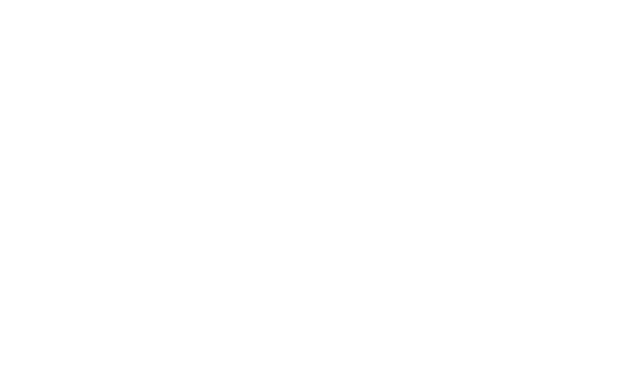
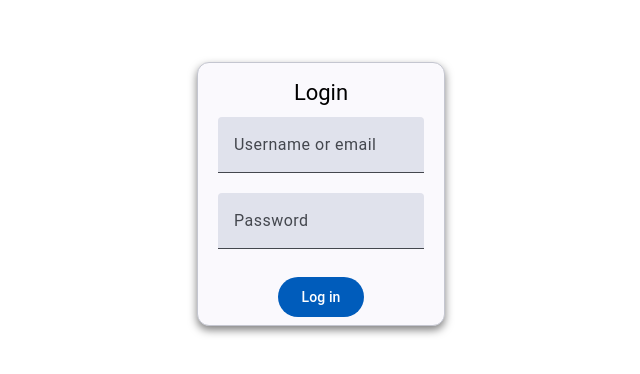
Before and after one commit to matipongpa/parts-tracker-ui, an Angular app: page /log-in in a window 1280 px wide. Before the commit this address led to /. Shown: the part 226-600 px from the top of the page, without its empty margins (319-959 px from the left). Built offline with nearby package versions, Linux system fonts and the light colour scheme.

Commit message:
add lint and login page

```diff
--- a/angular.json
+++ b/angular.json
@@ -91,8 +91,22 @@
               "src/styles.scss"
             ]
           }
+        },
+        "lint": {
+          "builder": "@angular-eslint/builder:lint",
+          "options": {
+            "lintFilePatterns": [
+              "src/**/*.ts",
+              "src/**/*.html"
+            ]
+          }
         }
       }
     }
+  },
+  "cli": {
+    "schematicCollections": [
+      "angular-eslint"
+    ]
   }
 }
--- a/src/app/app.routes.ts
+++ b/src/app/app.routes.ts
@@ -1,7 +1,9 @@
 import { Routes } from '@angular/router';
-import { Partlistcomponent } from './partlistcomponent/partlistcomponent';
+import { Partlistcomponent } from './component/partlistcomponent/partlistcomponent';
+import { Logincomponent } from './component/logincomponent/logincomponent';
 
 export const routes: Routes = [
-  { path: '', redirectTo: 'parts', pathMatch: 'full' },
+  { path: '', redirectTo: 'log-in', pathMatch: 'full' },
   { path: 'parts', component: Partlistcomponent },
+  { path: 'log-in', component: Logincomponent },
 ];
--- /dev/null
+++ b/src/app/component/logincomponent/logincomponent.html
@@ -0,0 +1,31 @@
+<div class="table-area">
+  <!-- <div class="ml-2 filter-item">
+
+
+    <button class="search-button" matButton="elevated">Log in</button>
+  </div> -->
+  <mat-card class="card-body" appearance="outlined">
+    <mat-card-header class="card-title">
+      <mat-card-title>Login</mat-card-title>
+    </mat-card-header>
+    <mat-form-field class="input-field">
+      <input
+        matInput
+        type="text"
+        placeholder="Username or email"
+        [(ngModel)]="userName"
+      />
+    </mat-form-field>
+    <mat-form-field class="input-field">
+      <input
+        matInput
+        type="text"
+        placeholder="Password"
+        [(ngModel)]="password"
+      />
+    </mat-form-field>
+    <mat-card-actions class="button-field">
+      <button matButton="filled" (click)="onClickLogin()">Log in</button>
+    </mat-card-actions>
+  </mat-card>
+</div>
--- /dev/null
+++ b/src/app/component/logincomponent/logincomponent.scss
@@ -0,0 +1,26 @@
+.table-area {
+    display: flex;
+    height: 100%;
+    justify-content: center;
+    align-items: center;
+    flex-direction: column;
+}
+
+.card-body {
+    width: 20%;
+     box-shadow: 0 4px 8px rgba(0, 0, 0, 0.5); /* Soft shadow */
+}
+
+.card-title {
+    align-self: center;
+    margin-bottom: 10px;
+}
+
+.input-field {
+    margin-left: 20px;
+    margin-right: 20px;
+}
+
+.button-field {
+    justify-content: center;
+}
--- /dev/null
+++ b/src/app/component/logincomponent/logincomponent.ts
@@ -0,0 +1,39 @@
+import { Component } from '@angular/core';
+import { MatTableModule } from '@angular/material/table';
+import { MatSortModule } from '@angular/material/sort';
+import { MatInputModule } from '@angular/material/input';
+import { FormsModule, ReactiveFormsModule } from '@angular/forms';
+import { MatFormFieldModule } from '@angular/material/form-field';
+import { MatIconModule } from '@angular/material/icon';
+import { MatButtonModule } from '@angular/material/button';
+import { MatCardModule } from '@angular/material/card';
+import { CommonModule } from '@angular/common';
+
+/**
+ * @title Basic use of `<table mat-table>`
+ */
+@Component({
+  selector: 'app-login-component',
+  styleUrl: 'logincomponent.scss',
+  templateUrl: 'logincomponent.html',
+  imports: [
+    FormsModule,
+    MatTableModule,
+    MatSortModule,
+    MatInputModule,
+    MatFormFieldModule,
+    ReactiveFormsModule,
+    MatButtonModule,
+    MatIconModule,
+    MatCardModule,
+    CommonModule,
+  ],
+})
+export class Logincomponent {
+  userName = '';
+  password = '';
+
+  onClickLogin() {
+    console.log(this.userName);
+  }
+}
--- a/src/app/component/partlistcomponent/partlistcomponent.ts
+++ b/src/app/component/partlistcomponent/partlistcomponent.ts
@@ -1,4 +1,4 @@
-import { Component } from '@angular/core';
+import { Component, inject, OnInit } from '@angular/core';
 import { MatTableModule } from '@angular/material/table';
 import { Api } from '../../core/service/api';
 import { Part } from '../../core/module/part.model';
@@ -14,7 +14,7 @@ import { CommonModule } from '@angular/common';
  * @title Basic use of `<table mat-table>`
  */
 @Component({
-  selector: 'part-list-component',
+  selector: 'app-part-list-component',
   styleUrl: 'partlistcomponent.scss',
   templateUrl: 'partlistcomponent.html',
   imports: [
@@ -29,15 +29,15 @@ import { CommonModule } from '@angular/common';
     CommonModule,
   ],
 })
-export class Partlistcomponent {
-  constructor(private api: Api) {}
+export class Partlistcomponent implements OnInit {
+  api = inject(Api);
 
-  isShowFilter: boolean = false;
+  isShowFilter = false;
   dataSource: Part[] = [];
   searchFormControl = new FormControl('', []);
   //ngModel
-  partNumber: string = '';
-  value: string = '';
+  partNumber = '';
+  value = '';
 
   ngOnInit(): void {
     this.FetchPartData();
--- a/src/app/core/service/api.ts
+++ b/src/app/core/service/api.ts
@@ -1,5 +1,6 @@
 import { HttpClient, HttpHeaders } from '@angular/common/http';
-import { Injectable } from '@angular/core';
+import { inject, Injectable } from '@angular/core';
+
 import { Part } from '../module/part.model';
 import { Observable } from 'rxjs';
 
@@ -9,7 +10,7 @@ import { Observable } from 'rxjs';
 export class Api {
   private apiUrl = 'http://localhost:8080/api';
 
-  constructor(private http: HttpClient) {}
+  http = inject(HttpClient);
 
   headers = new HttpHeaders({
     'Content-Type': 'application/json', // HttpClient usually defaults to this for JSON bodies
--- a/src/styles.scss
+++ b/src/styles.scss
@@ -1,2 +1,8 @@
 /* You can add global styles to this file, and also import other style files */
 @import '@angular/material/prebuilt-themes/azure-blue.css'; // Example prebuilt theme
+
+html, body {
+  height: 100%;
+  margin: 10px 10px 10px 10px;
+  padding: 0;
+}
```
Also changed, not shown: eslint.config.js (added, +43 -0 lines), package.json (+7 -8 lines), 1 other file (tests, documents, lock files or other folders).
